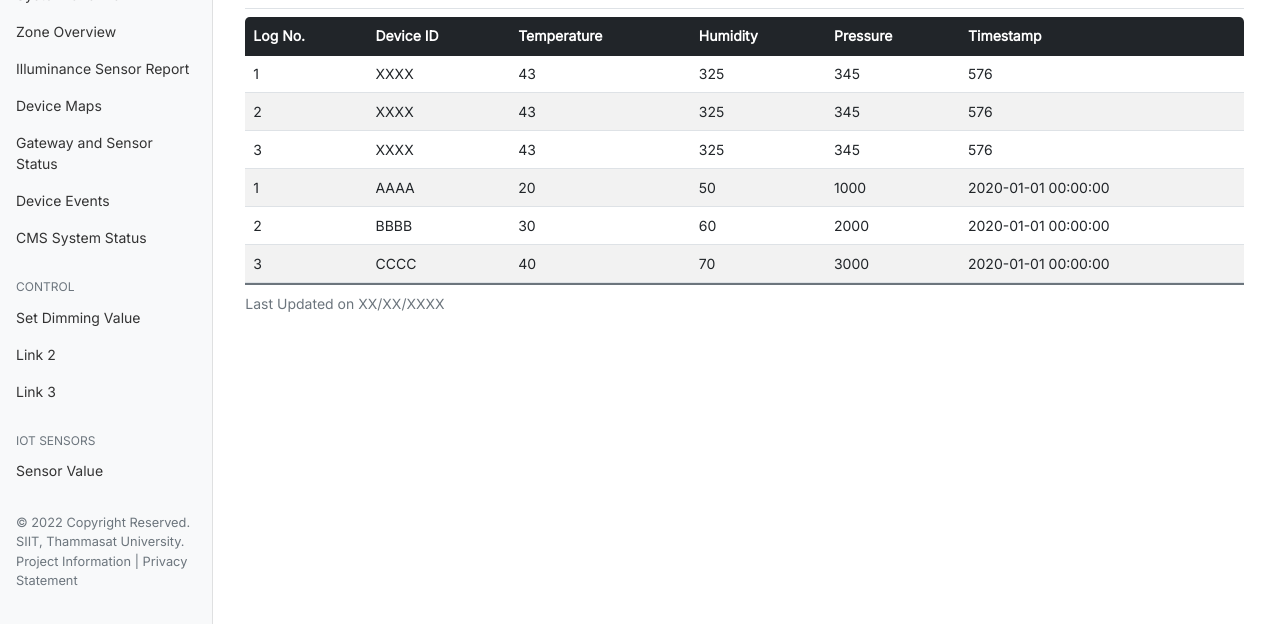
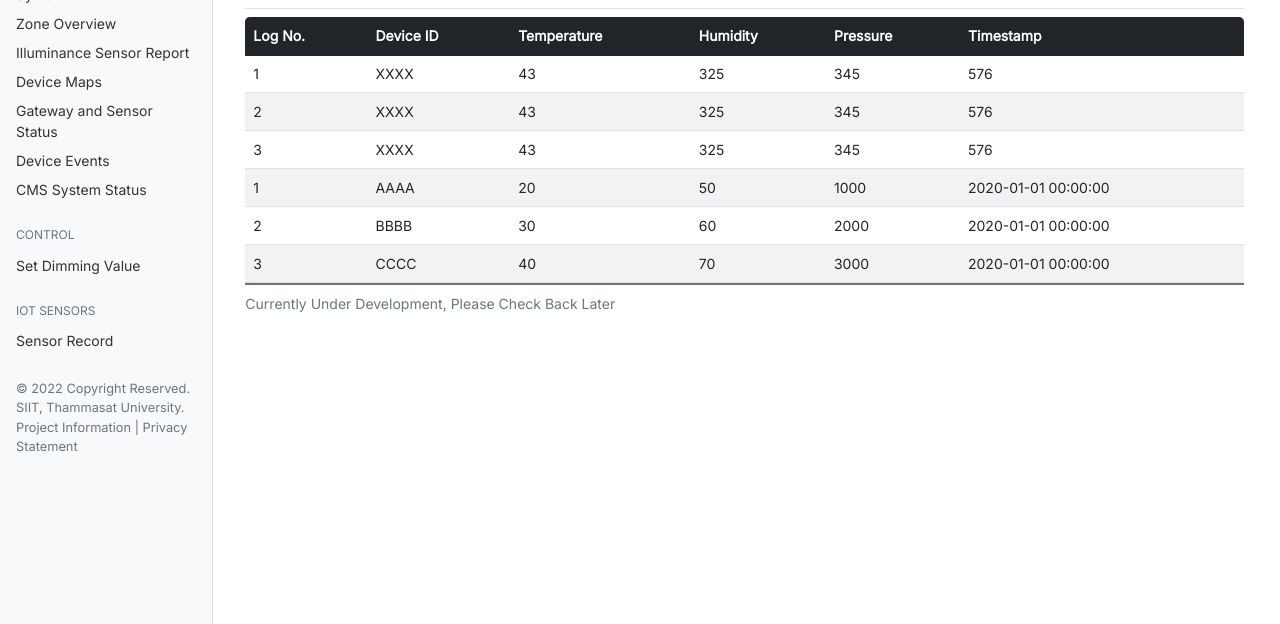
Before and after one commit to waterthatfrozen/Smart-City, a website: page client/iot-sensors.html in a window 1280 px wide. Shown: the part 114-738 px from the top of the page. Drawn offline with nearby package versions, Linux system fonts and the light colour scheme.

Commit message:
IoT Sensor Data Display 1

```diff
--- a/client/iot-sensors.html
+++ b/client/iot-sensors.html
@@ -116,7 +116,7 @@
                             </tr>
                         </tbody>
                         <caption>
-                            Last Updated on XX/XX/XXXX
+                            Currently Under Development, Please Check Back Later
                         </caption>
                     </table>
                 </div>
--- a/client/js/sidebar.js
+++ b/client/js/sidebar.js
@@ -34,30 +34,24 @@ const SIDEBAR_LINK = [{
     links: [{
         link: '#',
         text: 'Set Dimming Value'
-    }, {
-        link: '#',
-        text: 'Link 2'
-    }, {
-        link: '#',
-        text: 'Link 3'
     }]
 },{
     heading: 'IoT Sensors',
     links: [{
         link: '/iot-sensors',
-        text: 'Sensor Value'
+        text: 'Sensor Record'
     }]
 }];
 
 function sidebar_link(hreflink, text) {
-    return '<li class="nav-item"><a class="nav-link" href="' + hreflink + '">' + text + '</a></li>';
+    return '<li class="nav-item"><a class="nav-link py-1" href="' + hreflink + '">' + text + '</a></li>';
 }
 
 function sidebar_division(sidebar_heading, sidebar_links) {
     var sidebar_div =
-        `<h6 class = "sidebar-heading d-flex justify-content-between align-items-center px-3 mt-4 mb-1 text-muted">
+        `<h6 class = "sidebar-heading d-flex justify-content-between align-items-center px-3 mt-4 text-muted">
             <span>${sidebar_heading}</span></h6>
-            <ul class = "nav flex-column mb-auto">`;
+            <ul class = "nav flex-column mb-1">`;
     for (const element of sidebar_links) {
         sidebar_div += sidebar_link(element.link, element.text);
     }
```
